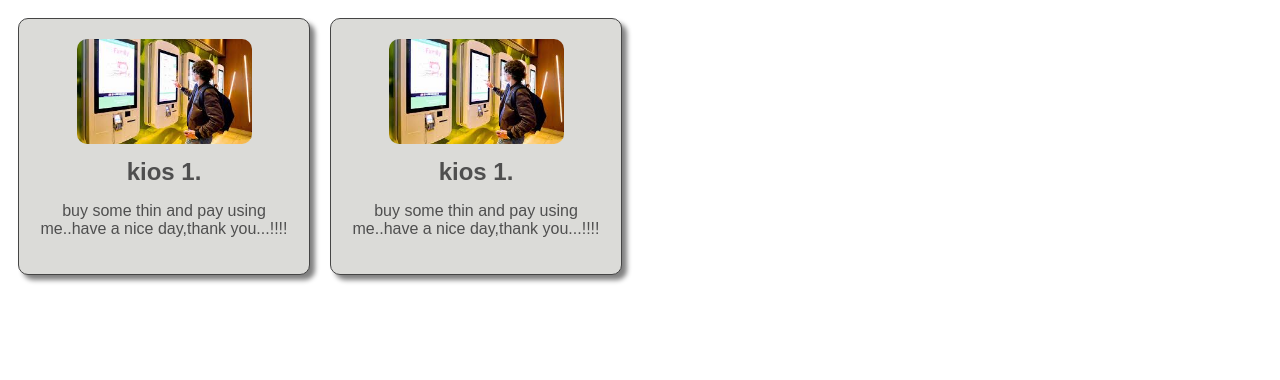
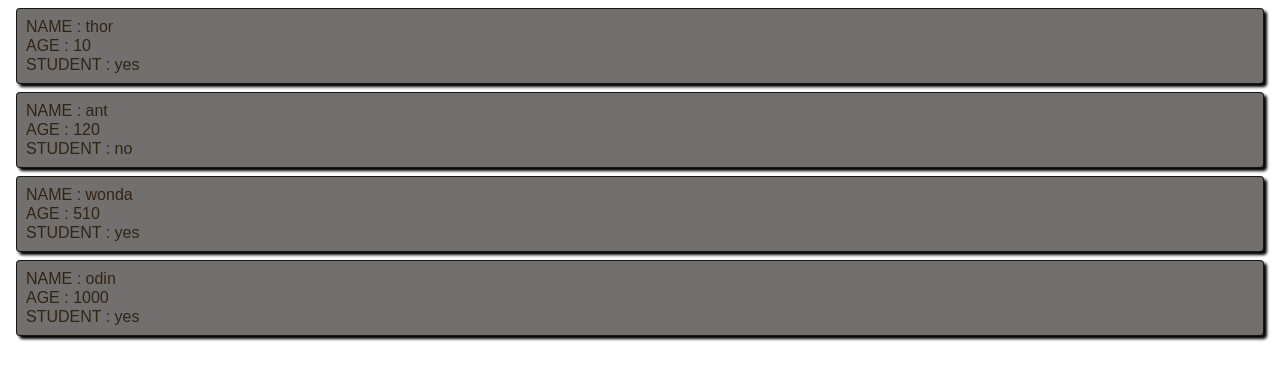
Before and after one commit to hasharas/react-full-course, a React (Vite) app: page / in a window 1280 px wide. Shown: the top 380 px of the page. Built offline with nearby package versions, Linux system fonts and the light colour scheme.

Commit message:
work with props

```diff
--- a/src/App.jsx
+++ b/src/App.jsx
@@ -1,10 +1,14 @@
-import Card from "./Card.jsx";
+// import Card from "./Card.jsx"; <Card />
+import Student from "./Student.jsx";
 
 function app (){
   return(
 <>
-   <Card />
-   <Card />
+   <Student name="thor" age={10} isStudent={true} />
+   <Student name="ant" age={120} isStudent={false} />
+   <Student name="wonda" age={510} isStudent={true} />
+   <Student name="odin" age={1000} isStudent={true} />
+
 </>
 );
 }
--- /dev/null
+++ b/src/Student.jsx
@@ -0,0 +1,22 @@
+import PropTypes from 'prop-types'
+
+function Student(props){
+
+      return(
+
+            <div className="student">
+                  <p>NAME : {props.name}</p>
+                  <p>AGE : {props.age}</p>
+                  <p>STUDENT : {props.isStudent ? "yes" : "no"}</p>
+            </div>
+      );
+
+}
+
+Student.PropTypes = {
+      name: PropTypes.string,
+      age: PropTypes.number,
+      isStudent: PropTypes.bool
+}
+
+export default Student
--- a/src/index.css
+++ b/src/index.css
@@ -1,3 +1,22 @@
+
+.student{
+  border: 1px solid hsla(0, 0%, 0%, 0.8);
+  margin: 8px;
+  padding: 8px;
+  font-family: Arial, Helvetica, sans-serif;
+  color: rgb(49, 36, 20);
+  background-color: rgb(113, 112, 111);
+  border-radius: 4px;
+  box-shadow: 3px 3px 3px black;
+
+}
+.student p{
+  margin: 1px;
+}
+
+
+/* create card component
+
 .card{
   border: 1px solid hsl(0, 0%, 27%);
   border-radius: 10px;
@@ -28,7 +47,7 @@
   color: hsl(0, 0%, 31%);
 }
 
-
+*/
 
 
 /*:root {
```
